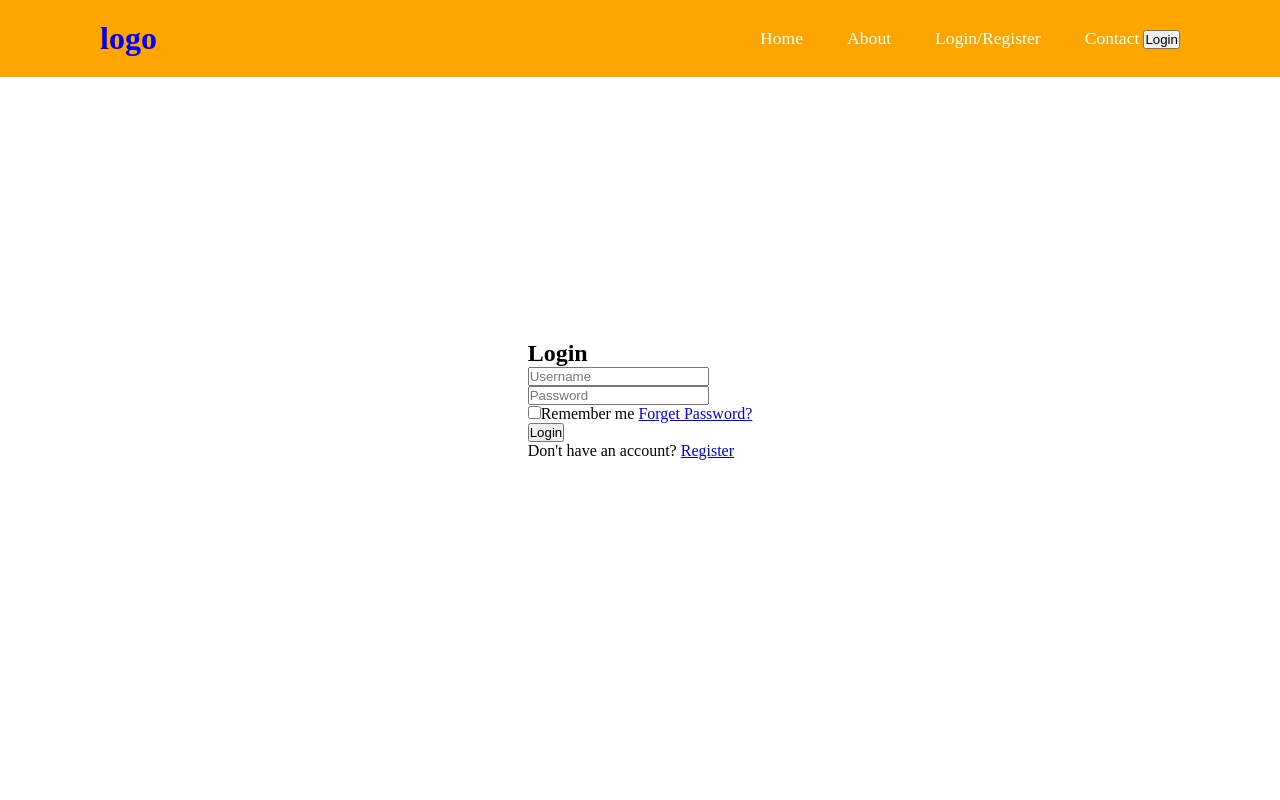
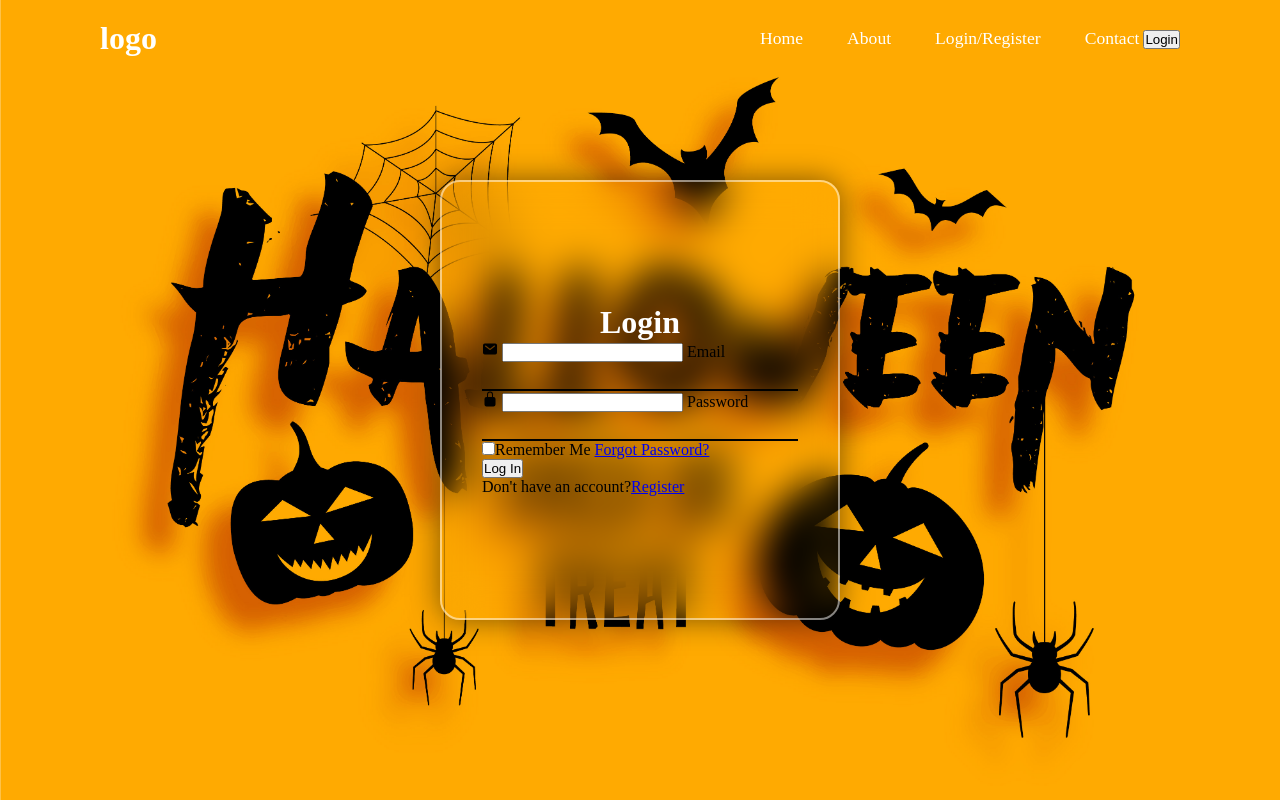
Before and after one commit to jaycruz718/SeptemberProject, a plain HTML site: page Pages/login.html in a window 1280 px wide. Drawn offline with nearby package versions, Linux system fonts and the light colour scheme.

Commit message:
Adding CSS to login/register page

```diff
--- a/Pages/login.html
+++ b/Pages/login.html
@@ -18,31 +18,34 @@
         </nav>
     </header>
 
-
-<section class="login-section">
 <div class="wrapper">
-    <form action="login-form">
-        <h1>Login</h1>
+    <div class="form-box login">
+        <h2>Login</h2>
+        <form action="#">
             <div class="input-box">
-            <input type="text" placeholder="Username" required>
+                <span class="icon"><ion-icon name="mail"></ion-icon></span>
+                <input type="email" required>
+                <label ">Email</label>
             </div>
             <div class="input-box">
-            <input type="password" placeholder="Password" required>
+                <span class="icon"><ion-icon name="lock-closed"></ion-icon></span>
+                <input type="password" required>
+                <label>Password</label>
             </div>
             <div class="remember-forgot">
-            <label><input type="checkbox">Remember me</label>
-            <a href="#">Forget Password?</a>
+                <label><input type="checkbox">Remember Me</label>
+                <a href="#">Forgot Password?</a>
             </div>
-
-        <button type="submit" class="btn">Login</button>
-
-        <div class="register-link">
-            <p>Don't have an account? <a href="/Pages/Register.html">Register</a></p>
+            <button type="submit" class="btn">Log In</button>
+            <div class="login-register">
+                <p>Don't have an account?<a href="#" class="register-link">Register</a></p>
             </div>
         </form>
     </div>
-</section>
+</div>
 
   <script src="/JavaS/login.js"></script>
+  <script type="module" src="https://unpkg.com/ionicons@7.1.0/dist/ionicons/ionicons.esm.js"></script>
+  <script nomodule src="https://unpkg.com/ionicons@7.1.0/dist/ionicons/ionicons.js"></script>
 </body>
 </html>
--- a/Styles/login.css
+++ b/Styles/login.css
@@ -9,7 +9,7 @@ body {
     justify-content: center;
     align-items: center;
     min-height: 100vh;
-    background: url() no-repeat;
+    background: url(/Images/Halloweenpic2.jpg) no-repeat;
     background-size: cover;
     background-position: center;
 }
@@ -20,7 +20,6 @@ header {
     left: 0;
     width: 100%;
     padding: 20px 100px;
-    background: orange;
     display: flex;
     justify-content: space-between;
     align-items: center;
@@ -29,7 +28,7 @@ header {
 
 .logo {
     font-size: 2em;
-    color: blue;
+    color: white;
     user-select: none;
 }
 
@@ -49,7 +48,7 @@ header {
     bottom: -6px;
     width: 100%;
     height: 3px;
-    background: orange;
+    background: black;
     border-radius: 5px;
     transform-origin: right;
     transform: scaleX(0);
@@ -65,7 +64,7 @@ header {
     width: 130px;
     height: 50px;
     background: transparent;
-    border: 2px solid red;
+    border: 2px solid black;
     outline: none;
     border-radius: 6px;
     cursor: pointer;
@@ -80,3 +79,35 @@ header {
     background: white;
     color: blueviolet;
 }
+
+.wrapper {
+    position: relative;
+    width: 400px;
+    height: 440px;
+    background: transparent;
+    border: 2px solid rgba(255, 255, 255, .5);
+    border-radius: 20px;
+    backdrop-filter: blur(20px);
+    box-shadow: 0 0 30px rgba(0, 0, 0, .5);
+    display: flex;
+    justify-content: center;
+    align-items: center;
+}
+
+.wrapper .form-box {
+    width: 100%;
+    padding: 40px;
+}
+
+.form-box h2 {
+    font-size: 2em;
+    color: white;
+    text-align: center;
+}
+
+.input-box {
+    position: relative;
+    width: 100%;
+    height: 50px;
+    border-bottom: 2px solid black;
+}
```
Also changed, not shown: Images/Halloweenpic2.jpg (added). Lines whose indentation alone changed are shown as unchanged.
